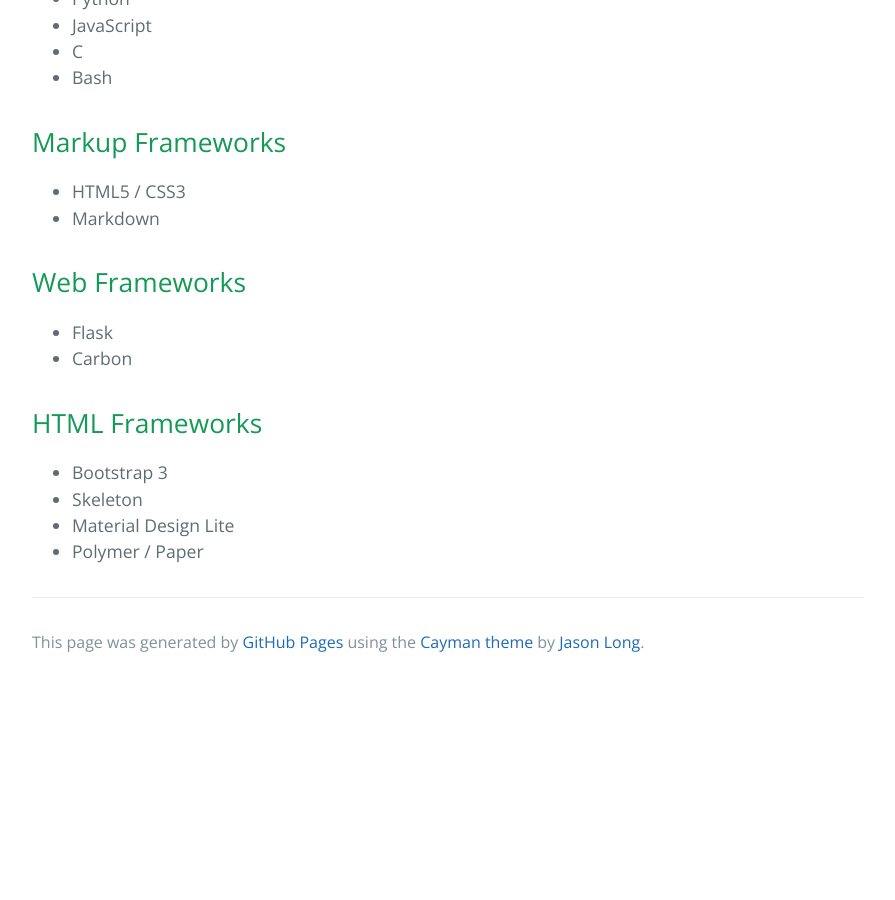
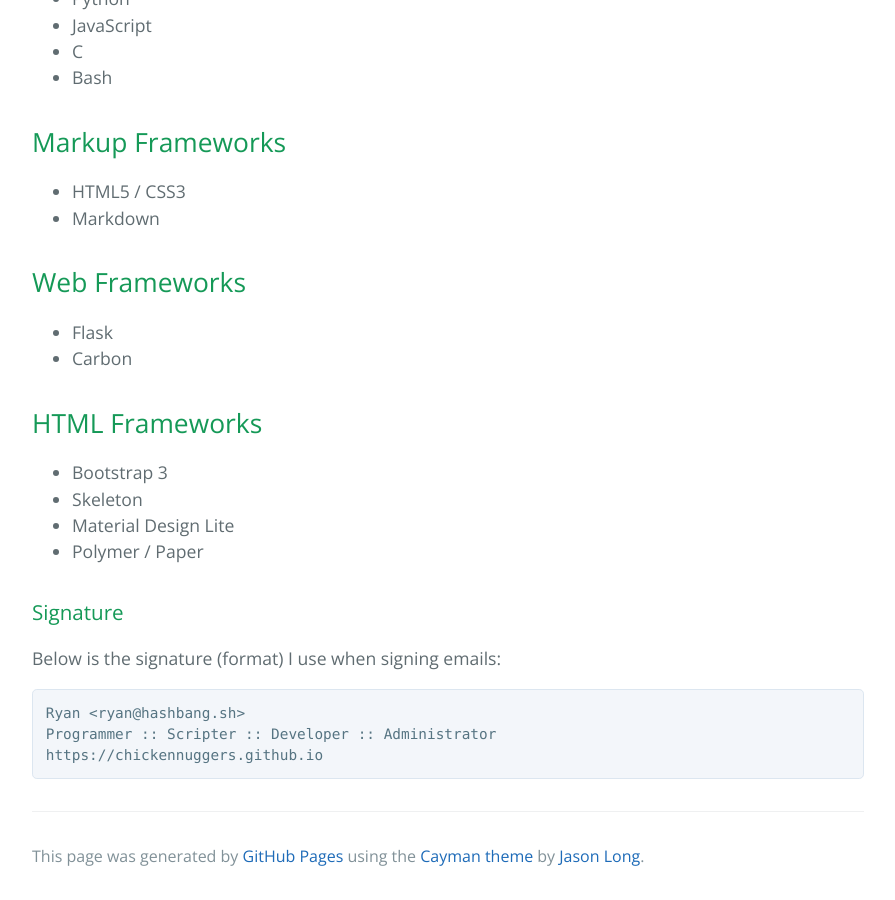
Before and after one commit to ChickenNuggers/ChickenNuggers.github.io, a Jekyll site: the page built from index.md, in a window 1280 px wide and 900 px high, scrolled down 1748 px. Shown: the whole window, without its empty margins (192-1087 px from the left). Built offline with Jekyll 4.4.1, drawn with Linux system fonts in a browser that asks for light colours; before the commit the page ends 2434 px from its top, so only the background shows below that.

Commit message:
Update index.md

````diff
--- a/index.md
+++ b/index.md
@@ -74,3 +74,13 @@
  * Skeleton
  * Material Design Lite
  * Polymer / Paper
+
+### Signature
+
+Below is the signature (format) I use when signing emails:
+
+```
+Ryan <ryan@hashbang.sh>
+Programmer :: Scripter :: Developer :: Administrator
+https://chickennuggers.github.io
+```
````
